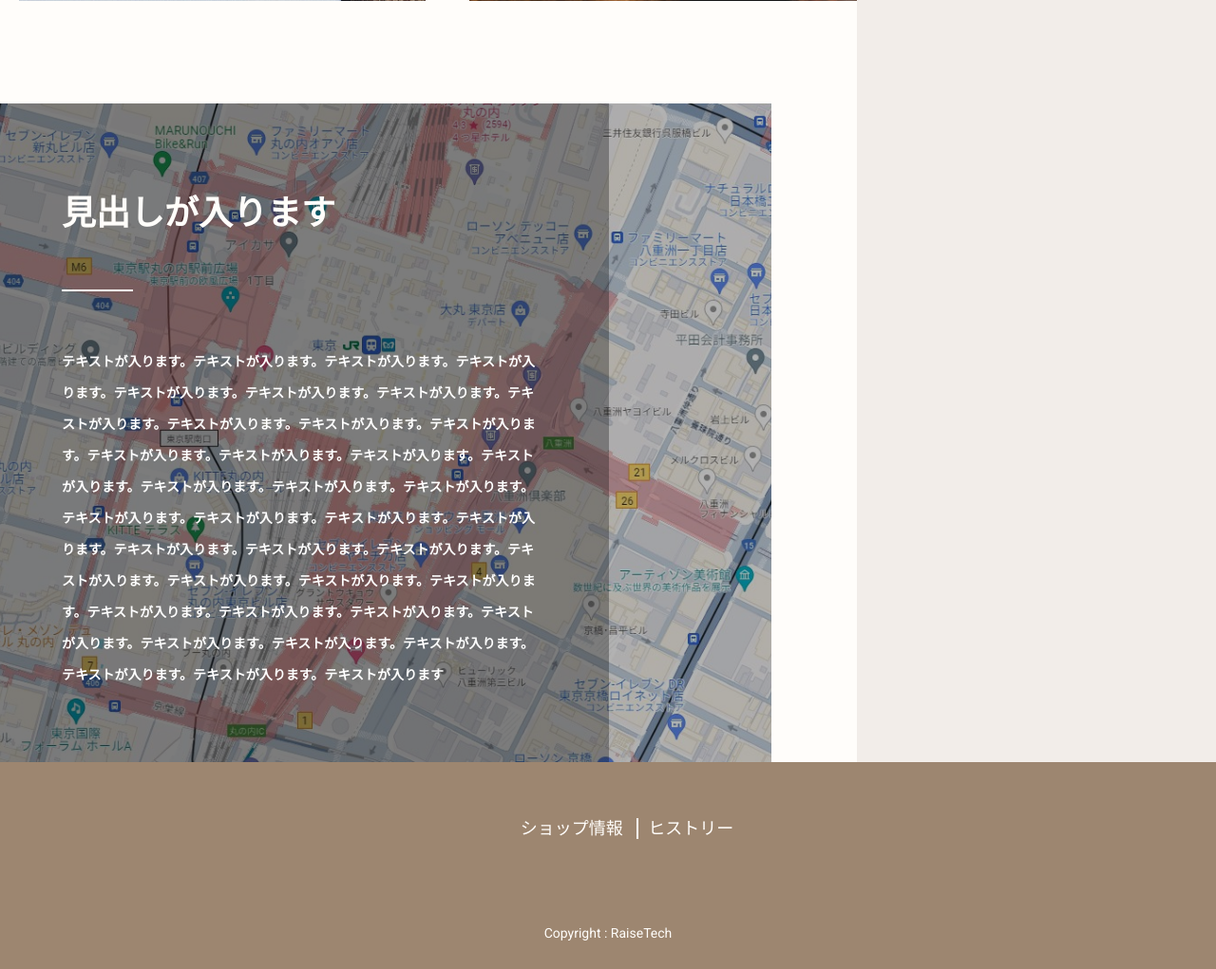
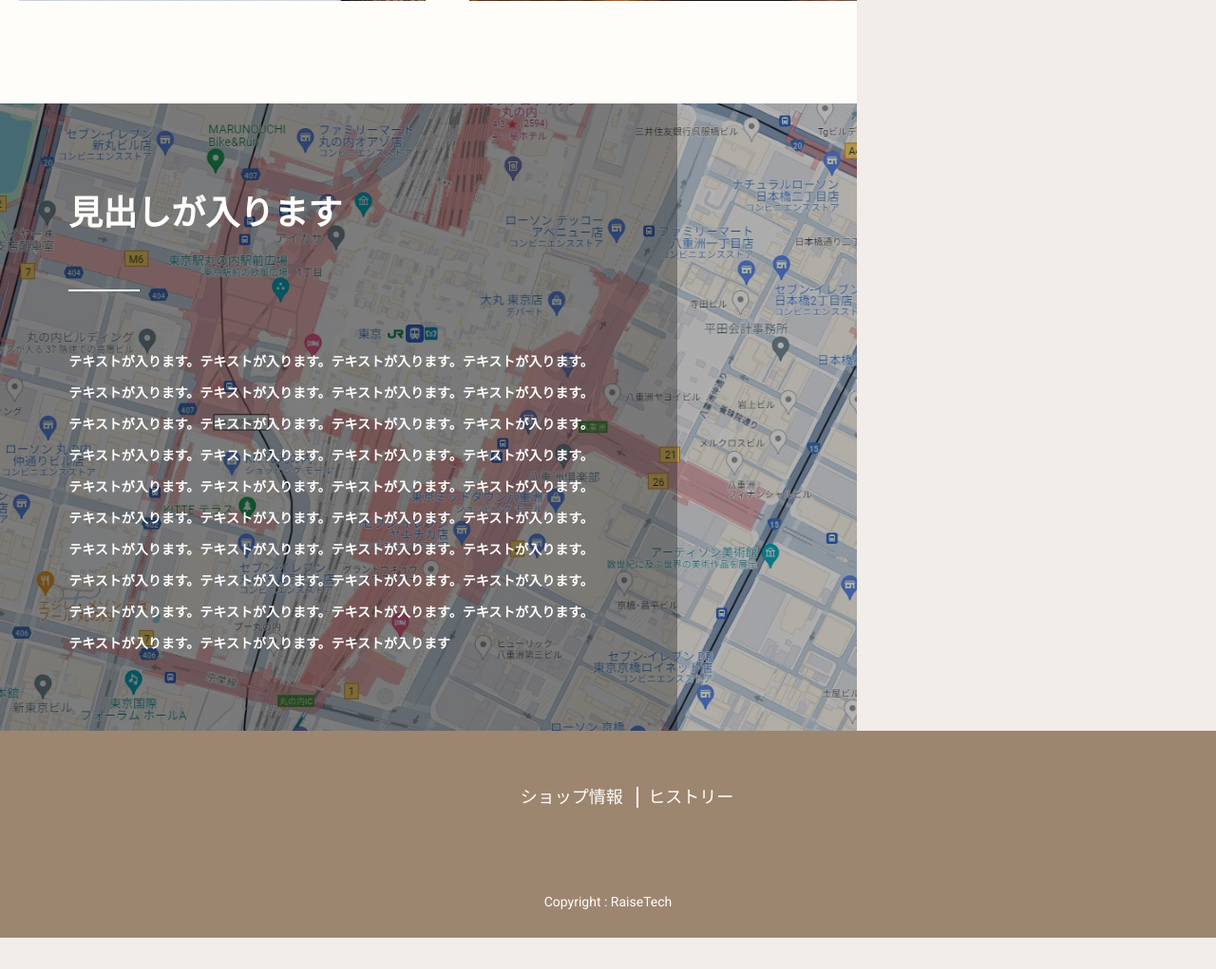
Before and after one commit to koji-kn/Hamburger-DemoSite, a PHP site: page / in a window 1280 px wide. Shown: the part 2146-3167 px from the top of the page at 95% size. After the commit the page ends 3134 px from the top, so only its background shows below. Run offline with PHP 8.4, Linux system fonts and the light colour scheme; some libraries are stand-ins or nearby versions; some web fonts are replaced.

Commit message:
map部分修正

```diff
--- a/css/style.css
+++ b/css/style.css
@@ -1249,4 +1249,8 @@
 .u-font__bold {
   font-weight: 700;
 }
+
+.u-width {
+  width: 100%;
+}
 /*# sourceMappingURL=style.css.map */
--- a/index.html
+++ b/index.html
@@ -73,7 +73,7 @@
 
         </section>
 
-        <section class="p-information c-typography">
+        <section class="p-information c-typography u-width">
             <img class="c-typography__img inview" src="./images/background/map.jpg" alt="アクセスマップ">
             <div class="p-information__mask"></div>
             <div class="p-information__wrap">
--- /dev/null
+++ b/scss/object/utility/_width.scss
@@ -0,0 +1,3 @@
+.u-width{
+    width: 100%;
+}
--- a/scss/style.scss
+++ b/scss/style.scss
@@ -48,4 +48,5 @@
 // -----------------------------------------------------------------
 @forward"../scss/object/utility/margin";
 @forward"../scss/object/utility/font";
+@forward"../scss/object/utility/width";
 // @forward"../scss/object/utility/flex";
```
Also changed, not shown: css/style.min.css, 2 other files.
